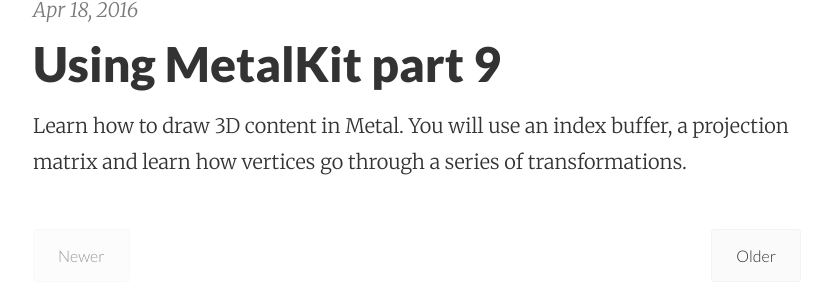
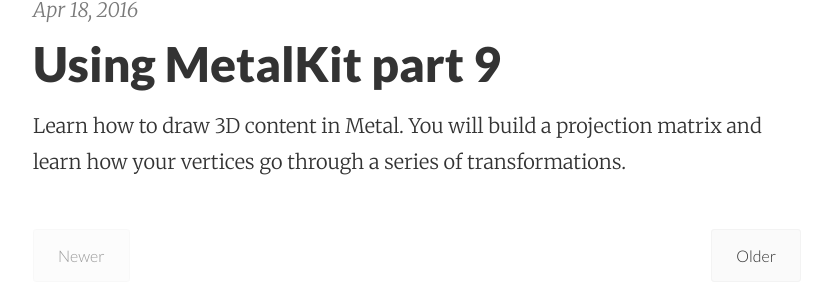
Before and after one commit to mhorga/mhorga.github.io, a Jekyll site: the page built from index.html, in a window 1280 px wide. Shown: the part 1334-1640 px from the top of the page, without its empty margins (223-1055 px from the left). Built offline with Jekyll 4.4.1, drawn with Linux system fonts in a browser that asks for light colours; the list of posts is cut into pages by our own code; comment, search, counter and statistics services are not loaded.

Commit message:
Post update: Using MetalKit part 9

```diff
--- a/_posts/2016-04-18-using-metalkit-part-9.markdown
+++ b/_posts/2016-04-18-using-metalkit-part-9.markdown
@@ -1,7 +1,7 @@
 ---
 published: true
 title: Using MetalKit part 9
-summary: Learn how to draw 3D content in Metal. You will use an index buffer, a projection matrix and learn how vertices go through a series of transformations.
+summary: Learn how to draw 3D content in Metal. You will build a projection matrix and learn how your vertices go through a series of transformations.
 layout: post
 ---
 I bet many of you missed the `MetalKit` series, so today we are returning back to it, and we will learn how to draw 3D content in `Metal`. Let's continue working on our playground and pick up where we left off in [part 8](https://github.com/Swiftor/Metal/tree/master/ch08/chapter08.playground) of the series.
```
